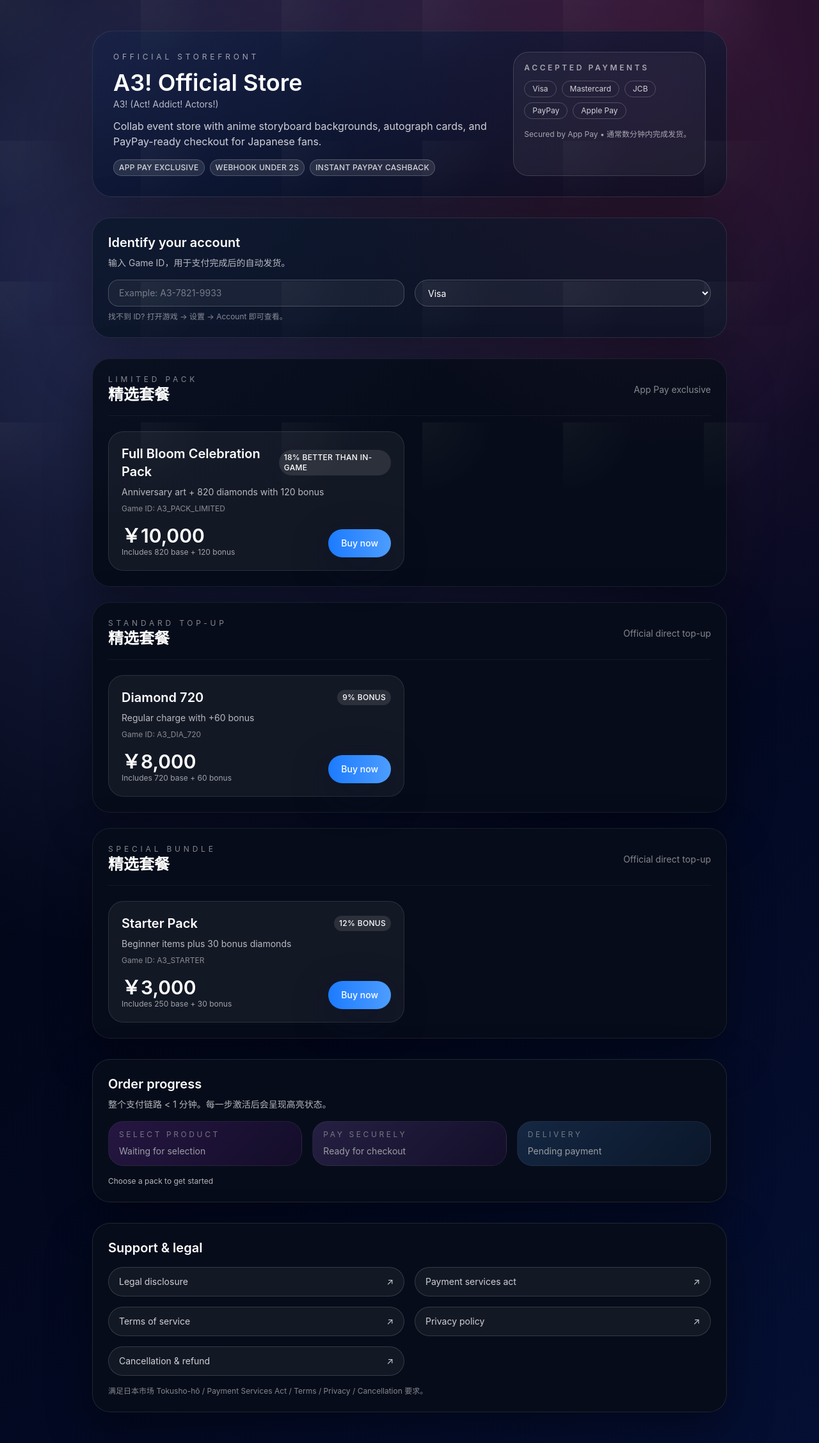
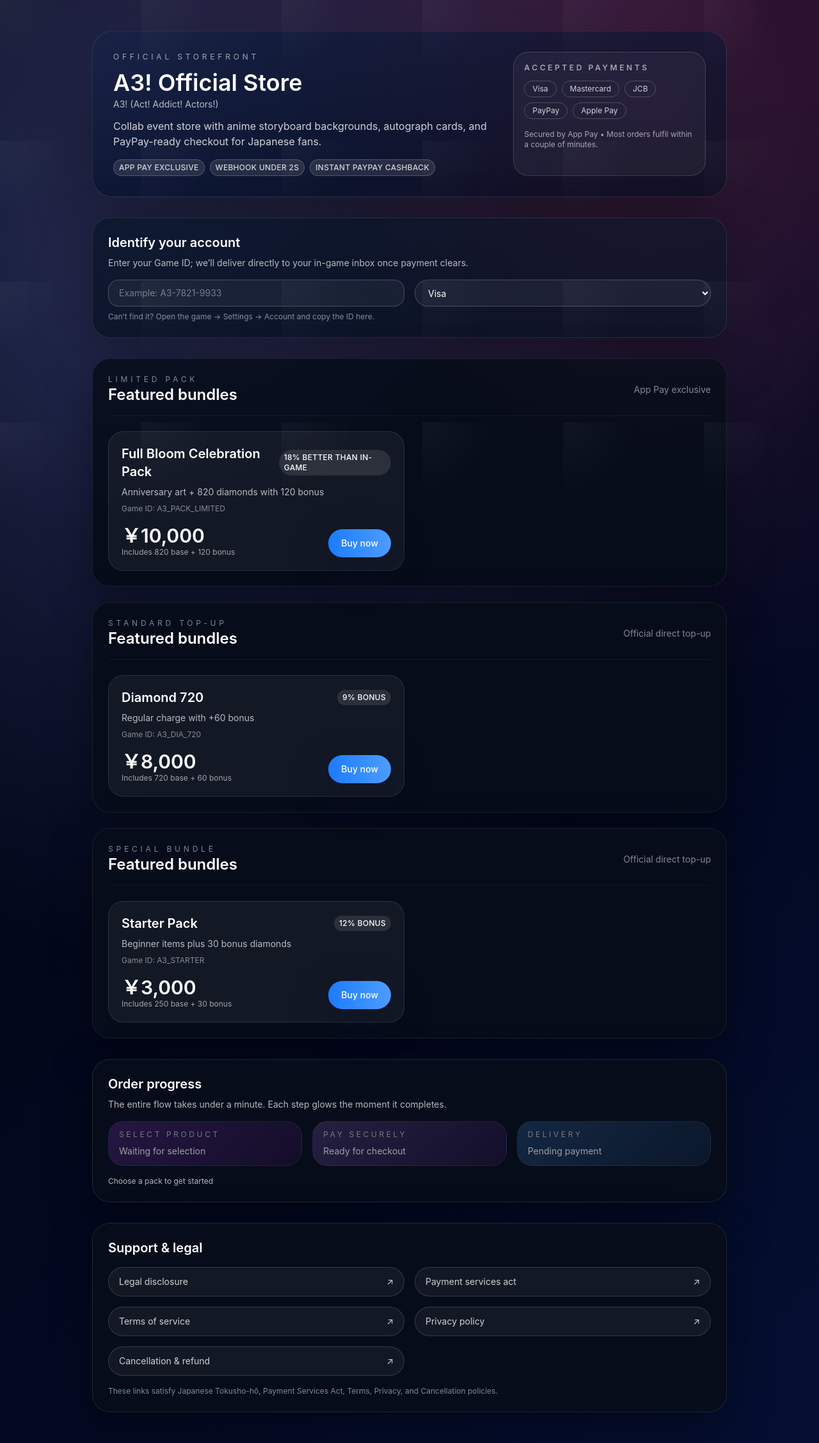
Before and after one commit to io-oi-ai/waffo-pay-app, a Next.js app: page /stores/a3-official in a window 1280 px wide. Shown: the whole page at 64% size. Built offline with nearby package versions, Linux system fonts and the light colour scheme.

Commit message:
chore: align copy with waffo tone

```diff
--- a/src/app/page.tsx
+++ b/src/app/page.tsx
@@ -3,16 +3,16 @@
 
 const heroHighlights = [
   {
-    title: "Anime collab drops",
-    copy: "Limited manga frames, autograph assets, and neon UI",
+    title: "Publisher verified",
+    copy: "Every store is run by the IP owner with official pricing.",
   },
   {
-    title: "Wallets players love",
-    copy: "Visa / Mastercard / PayPay / Konbini / Line Pay",
+    title: "Wallet-ready checkout",
+    copy: "Visa · Mastercard · PayPay · Konbini · Line Pay.",
   },
   {
-    title: "< 60s fulfilment",
-    copy: "Webhook 99.99% + realtime order tracing",
+    title: "Under-60s fulfilment",
+    copy: "99.99% webhook success + live order trace.",
   },
 ];
 
@@ -25,12 +25,13 @@
         <div className="absolute inset-y-0 right-0 hidden w-1/2 blur-3xl md:block" style={{ background: "radial-gradient(circle at 40% 35%, rgba(56,189,248,0.55), transparent 55%)" }} />
         <div className="relative z-10 grid gap-8 md:grid-cols-[1.4fr_0.8fr]">
           <div>
-            <p className="text-xs uppercase tracking-[0.45em] text-white/60">App Pay universe</p>
+            <p className="text-xs uppercase tracking-[0.45em] text-white/60">Waffo Pay universe</p>
             <h1 className="mt-4 text-4xl font-semibold leading-tight text-white md:text-5xl">
-              游戏 & 漫画官方直充商城<br />Bonus packs + 本地支付一次搞定
+              Game & anime storefronts with exclusive bundles and local payments
             </h1>
             <p className="mt-3 text-base text-white/75">
-              精选发行商实时接入，带来角色主题礼包、PayPay / Konbini / Line Pay 等钱包，以及 60 秒内完成的安全发货流程。
+              Curated publishers ship collab skins, autograph frames, and wallet-friendly checkout. Tap in, pick your
+              universe, and let Waffo route the payment + fulfilment in seconds.
             </p>
           </div>
           <div className="flex flex-col gap-3">
--- a/src/components/storefront/store-directory.tsx
+++ b/src/components/storefront/store-directory.tsx
@@ -68,10 +68,11 @@
           <div>
             <p className="text-xs uppercase tracking-[0.4em] text-white/60">App Pay curated stores</p>
             <h2 className="mt-2 text-4xl font-semibold text-white">
-              官方直充 · Bonus Packs · Local Wallets
+              Official top-up channels · Bonus packs · Local wallets
             </h2>
             <p className="mt-2 max-w-2xl text-sm text-white/70">
-              Search your title, compare exclusive incentives,并按支付方式筛选（Visa / PayPay / Konbini 等）。
+              Search your title, compare exclusive incentives, and filter by wallets such as Visa, PayPay, Konbini, or
+              Line Pay.
             </p>
           </div>
           <div className="flex w-full flex-col gap-3 sm:flex-row sm:items-center sm:justify-end">
--- a/src/components/storefront/storefront-detail.tsx
+++ b/src/components/storefront/storefront-detail.tsx
@@ -143,7 +143,7 @@
               ))}
             </div>
             <p className="mt-4 text-xs text-white/60">
-              Secured by App Pay • 通常数分钟内完成发货。
+              Secured by App Pay • Most orders fulfil within a couple of minutes.
             </p>
           </div>
         </div>
@@ -152,7 +152,7 @@
       <section className="rounded-[28px] border border-white/10 bg-[#0b1225] p-6 shadow-[0_30px_90px_rgba(0,0,0,0.45)]">
         <h2 className="text-xl font-semibold text-white">Identify your account</h2>
         <p className="mt-2 text-sm text-white/70">
-          输入 {store.userIdentifierLabel}，用于支付完成后的自动发货。
+          Enter your {store.userIdentifierLabel}; we’ll deliver directly to your in-game inbox once payment clears.
         </p>
         <div className="mt-4 grid gap-4 md:grid-cols-2">
           <Input
@@ -174,7 +174,7 @@
           </select>
         </div>
         <p className="mt-2 text-xs text-white/50">
-          找不到 ID? 打开游戏 → 设置 → Account 即可查看。
+          Can’t find it? Open the game → Settings → Account and copy the ID here.
         </p>
       </section>
 
@@ -184,7 +184,7 @@
             <div className="flex flex-col gap-2 border-b border-white/5 pb-4 md:flex-row md:items-center md:justify-between">
               <div>
                 <p className="text-xs uppercase tracking-[0.4em] text-white/50">{category}</p>
-                <h3 className="text-2xl font-semibold text-white">精选套餐</h3>
+                <h3 className="text-2xl font-semibold text-white">Featured bundles</h3>
               </div>
               <p className="text-sm text-white/50">
                 {category.includes("Limited") ? "App Pay exclusive" : "Official direct top-up"}
@@ -239,7 +239,7 @@
       <section className="rounded-[28px] border border-white/10 bg-[#070c1a] p-6 shadow-[0_25px_70px_rgba(0,0,0,0.4)]">
         <h3 className="text-xl font-semibold text-white">Order progress</h3>
         <p className="mt-2 text-sm text-white/70">
-          整个支付链路 &lt; 1 分钟。每一步激活后会呈现高亮状态。
+          The entire flow takes under a minute. Each step glows the moment it completes.
         </p>
         <div className="mt-4 grid gap-4 md:grid-cols-3">
           <StatusCard
@@ -294,7 +294,7 @@
           ))}
         </div>
         <p className="mt-4 text-xs text-white/50">
-          满足日本市场 Tokusho-hō / Payment Services Act / Terms / Privacy / Cancellation 要求。
+          These links satisfy Japanese Tokusho-hō, Payment Services Act, Terms, Privacy, and Cancellation policies.
         </p>
       </section>
     </div>
--- a/src/lib/mock-data.ts
+++ b/src/lib/mock-data.ts
@@ -9,7 +9,7 @@
       "https://images.ctfassets.net/o8h5c4rqlsvy/1Hms63/015f-logo/a3-logo.png",
     heroImage:
       "https://images.unsplash.com/photo-1500534319109-2f56fabc3302?auto=format&fit=crop&w=1600&q=80",
-    tagline: "限定フェス / Manga Remix",
+    tagline: "Limited Fest · Manga Remix",
     highlightSlogan: "Extra diamonds + character frames",
     summary:
       "Collab event store with anime storyboard backgrounds, autograph cards, and PayPay-ready checkout for Japanese fans.",
```
